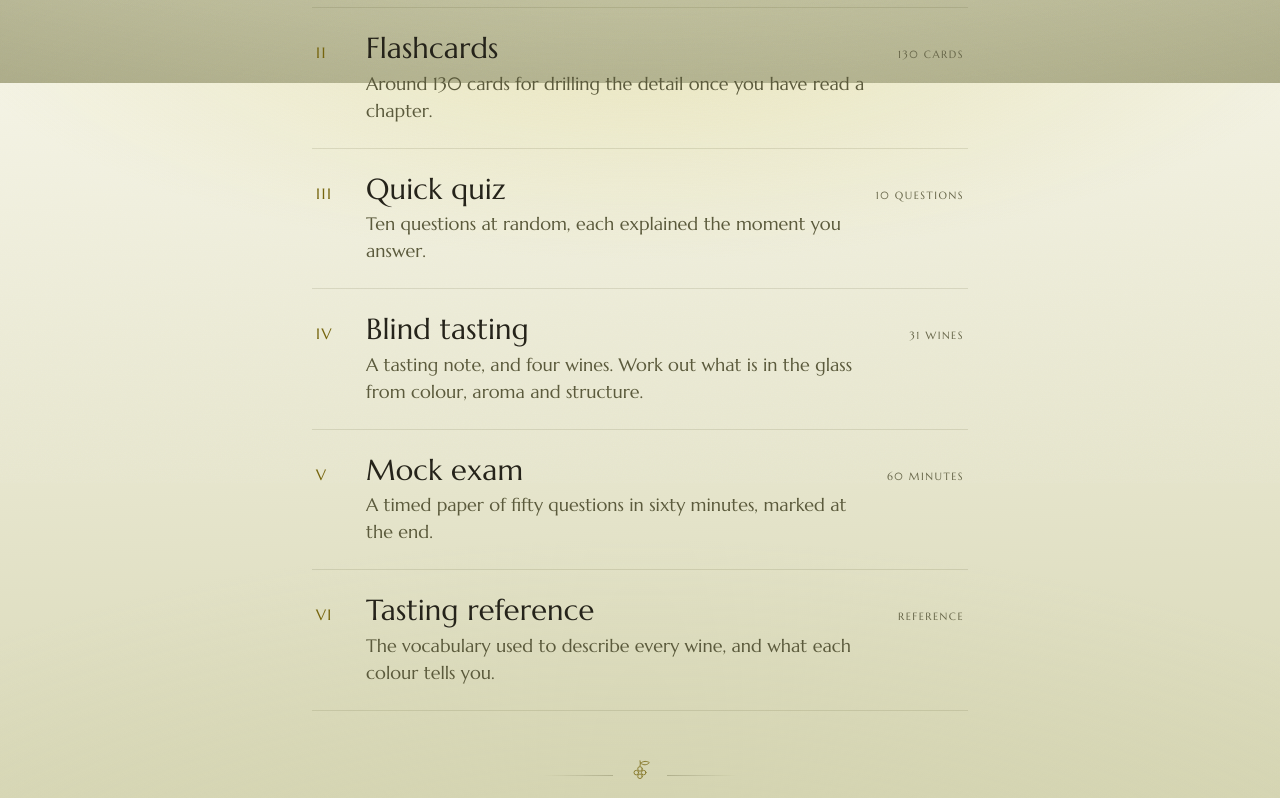
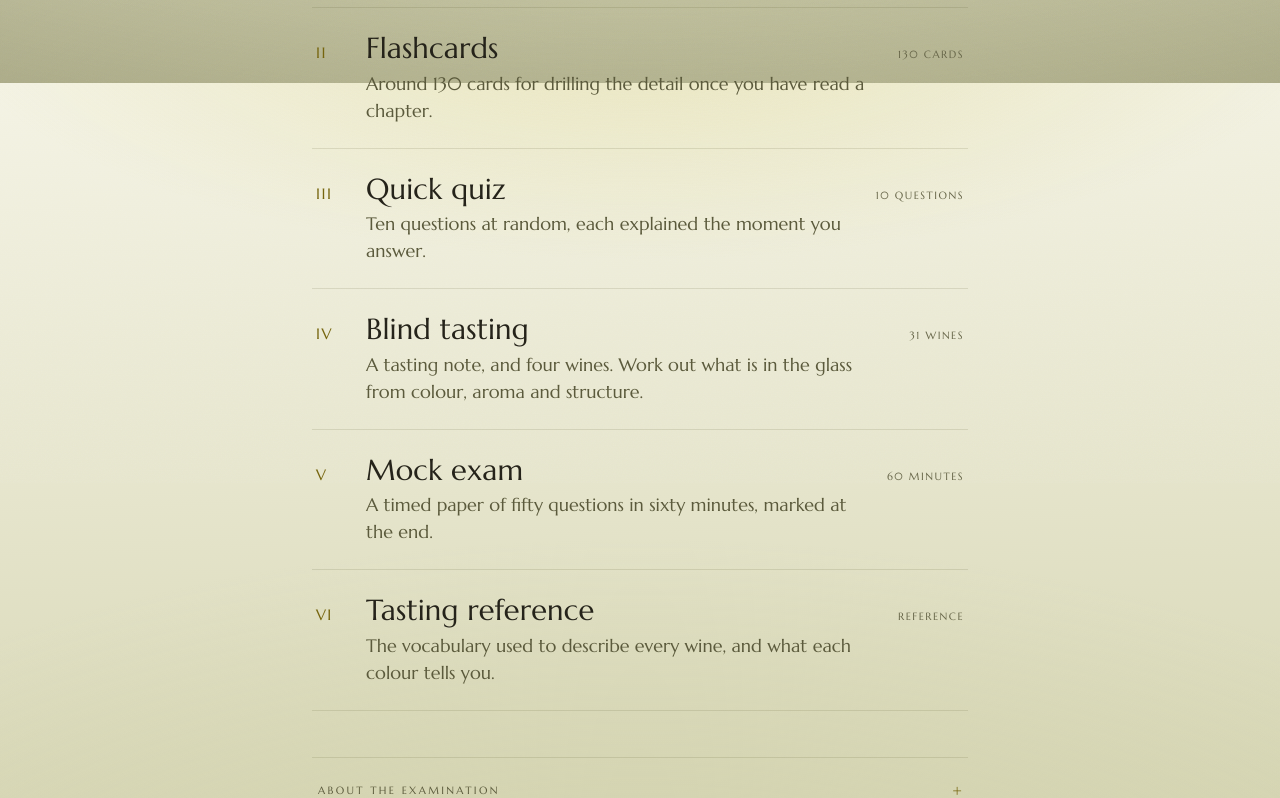
Before and after one commit to joelucadooley/ante-vinum, a plain HTML site: page index.html in a window 1280 px wide. Shown: the part 717-1515 px from the top of the page. Drawn offline with Linux system fonts and the light colour scheme.

Commit message:
Actualizar index.html

```diff
--- a/index.html
+++ b/index.html
@@ -1300,7 +1300,6 @@ function renderHome(){
   </header>
   <div class="sec"><span class="caps gold">Contents</span><span class="line"></span></div>
   <div class="menu">${entries}</div>
-  <div class="divider"><span class="l"></span><span class="mark">${ORNAMENT.mark}</span><span class="r"></span></div>
   <details class="exam-info">
     <summary>About the examination</summary>
     <div class="inner">
```
